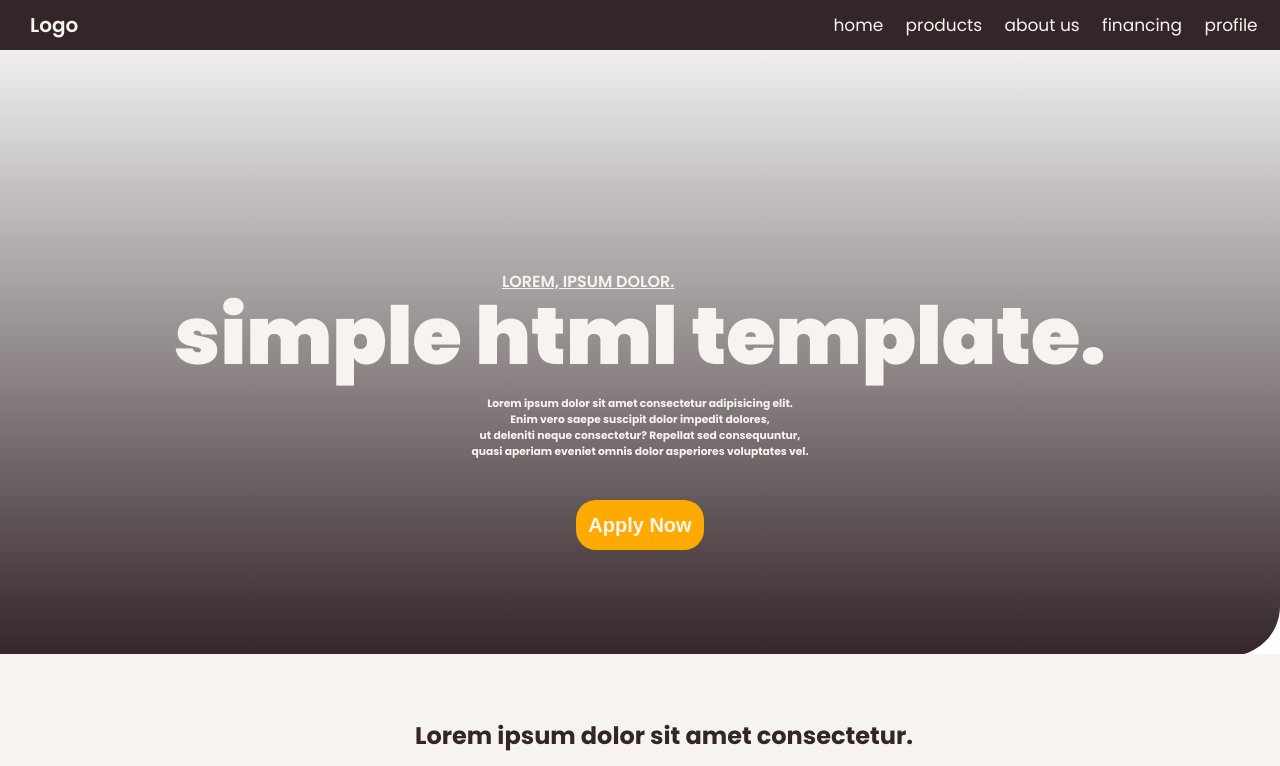
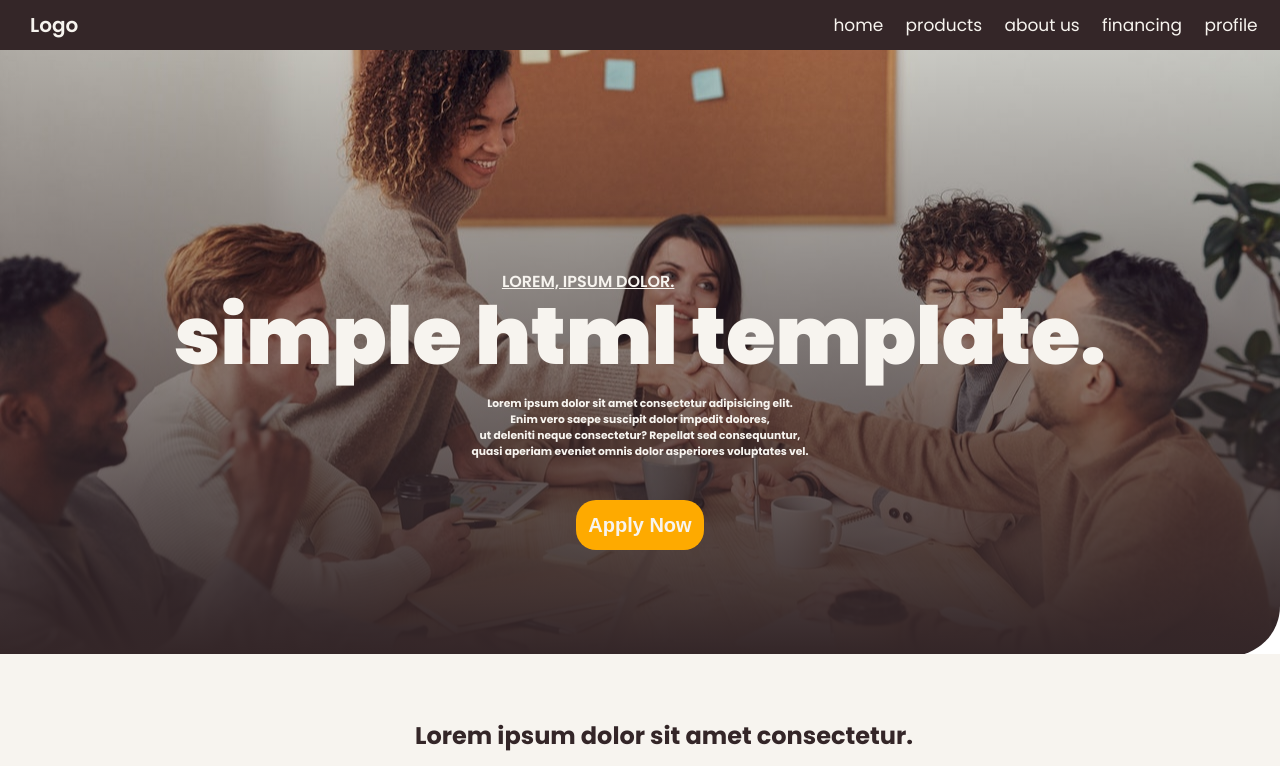
Before and after one commit to otienobrighton/simplehtmltemplate, a plain HTML site: page index.html in a window 1280 px wide. Shown: the top 766 px of the page. Drawn offline with Linux system fonts and the light colour scheme.

Commit message:
Update style.css

```diff
--- a/style.css
+++ b/style.css
@@ -56,7 +56,7 @@ body{
   height: 70vh;
   padding-top: 6rem;
   margin-right: 0;
-  background:linear-gradient(#ebe3d900, #342628), url(./images/hero.jpg);
+  background:linear-gradient(#ebe3d900, #342628), url(hero.jpg);
   background-size: cover;
   background-position: center;
   border-bottom-right-radius: 50px;
```
